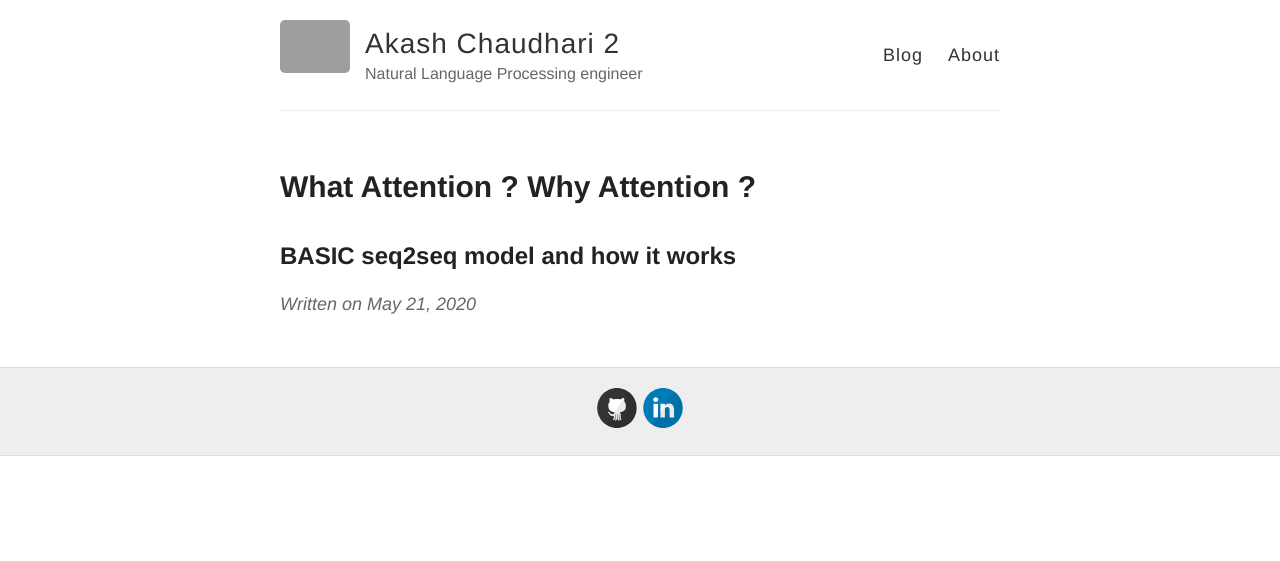
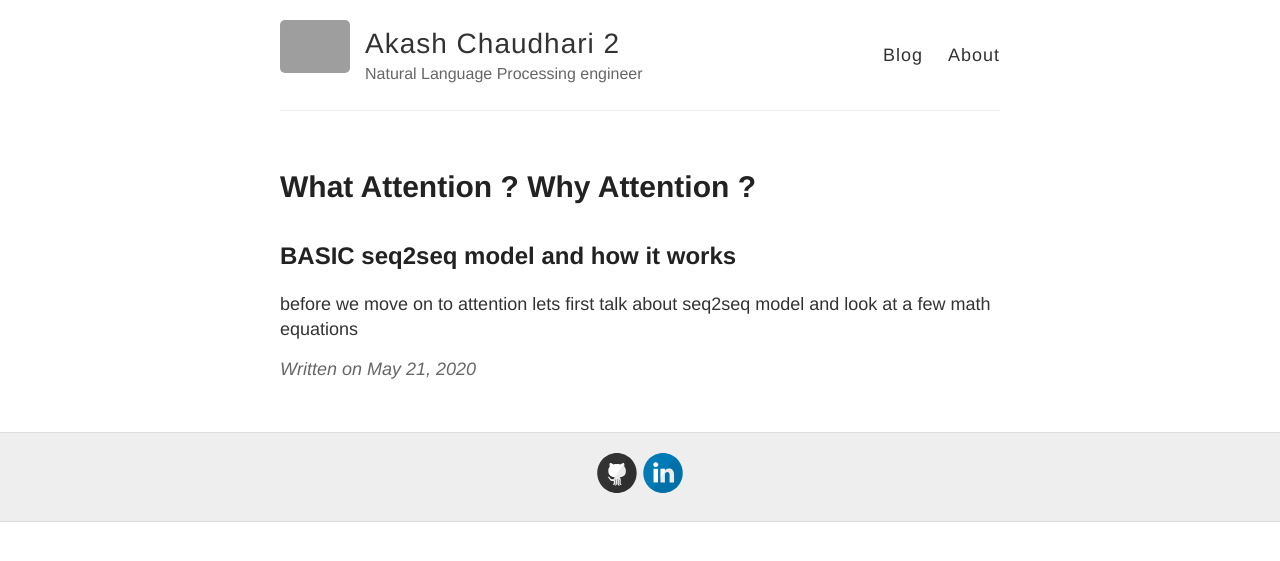
Before and after one commit to akashchaudhari98/akashchaudhari98.github.io, a Jekyll site: the page built from _posts/2020-5-21-post-2.md, in a window 1280 px wide. Shown: the top 561 px of the page. Built offline with Jekyll 4.4.1, drawn with Linux system fonts in a browser that asks for light colours; grey boxes are pictures that could not be loaded.

Commit message:
Update 2020-5-21-post-2.md

```diff
--- a/_posts/2020-5-21-post-2.md
+++ b/_posts/2020-5-21-post-2.md
@@ -5,3 +5,5 @@ published: true
 ---
 
 ## BASIC seq2seq model and how it works
+
+before we move on to attention lets first talk about seq2seq model and look at a few math equations
```
